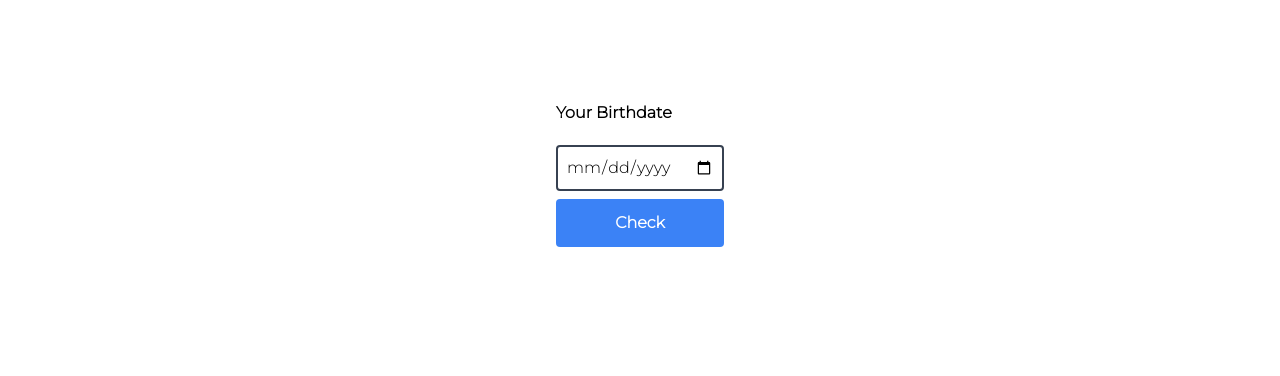
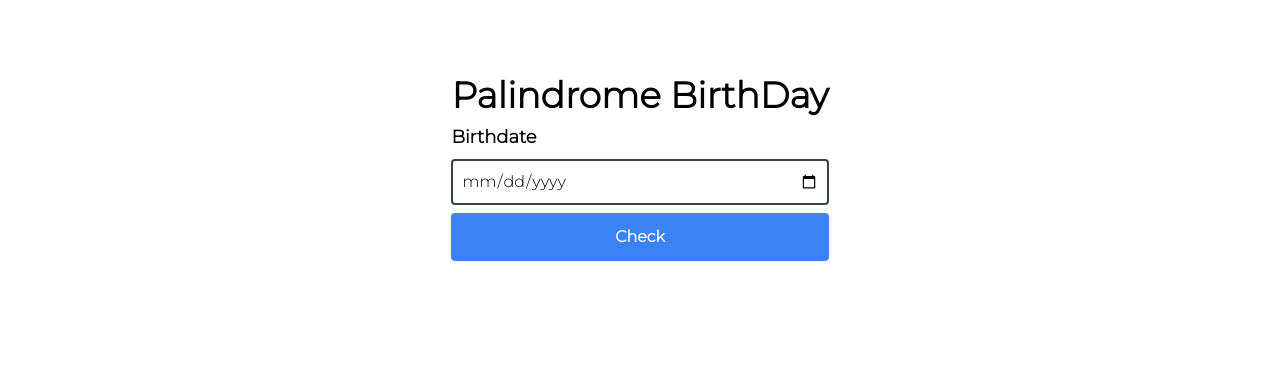
Before and after one commit to parthpandyappp/palindromeBirthday, a plain HTML site: page index.html in a window 1280 px wide. Shown: the part 212-588 px from the top of the page. Drawn offline with nearby package versions, Linux system fonts and the light colour scheme.

Commit message:
Updated heading

```diff
--- a/index.html
+++ b/index.html
@@ -83,7 +83,8 @@
 
     <div class="flex flex-col justify-center items-center h-screen">
       <div class="flex flex-col space-y-2">
-        <label class="my-3 font-bold">Your Birthdate</label>
+        <h1 class="font-bold text-4xl">Palindrome BirthDay</h1>
+        <label class="my-3 font-bold text-lg">Birthdate</label>
         <input
           class="border-2 border-gray-700 rounded py-2 px-2"
           name="date"
```
